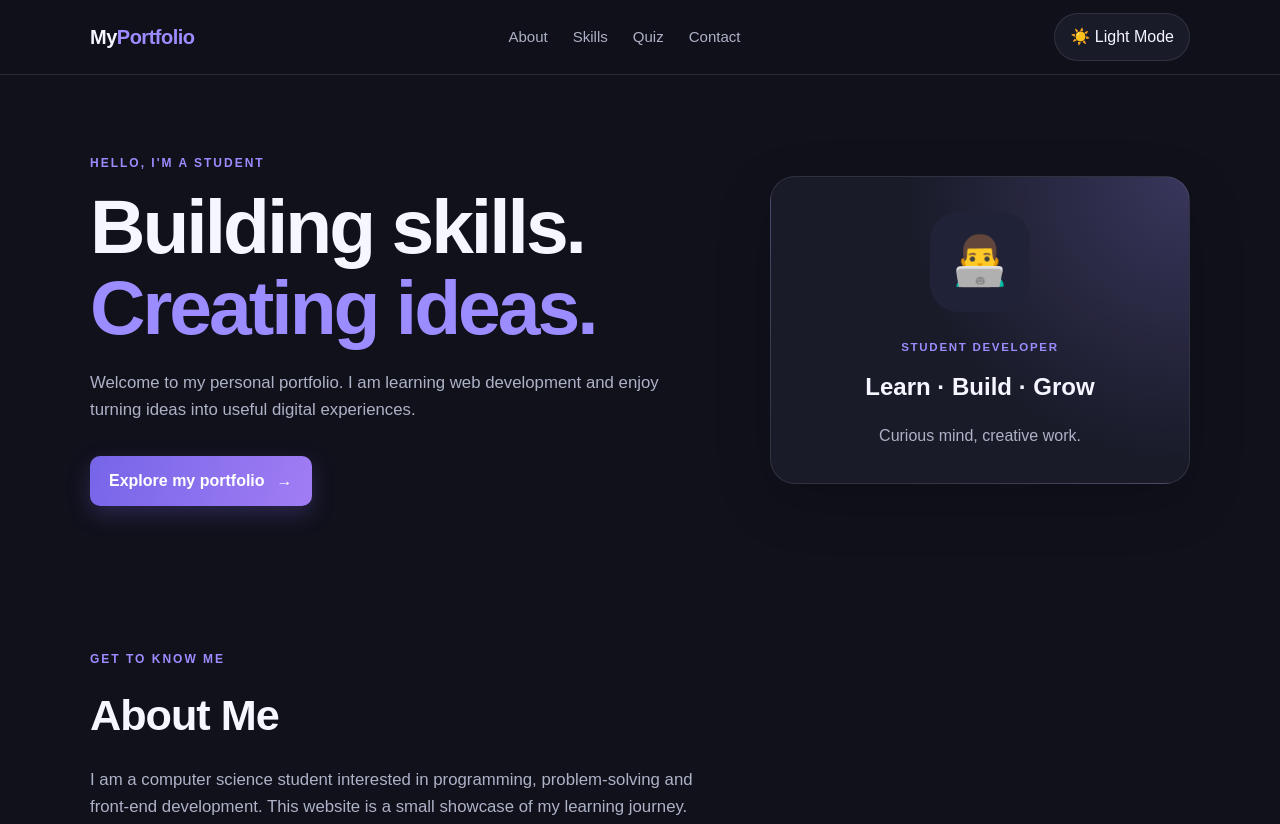
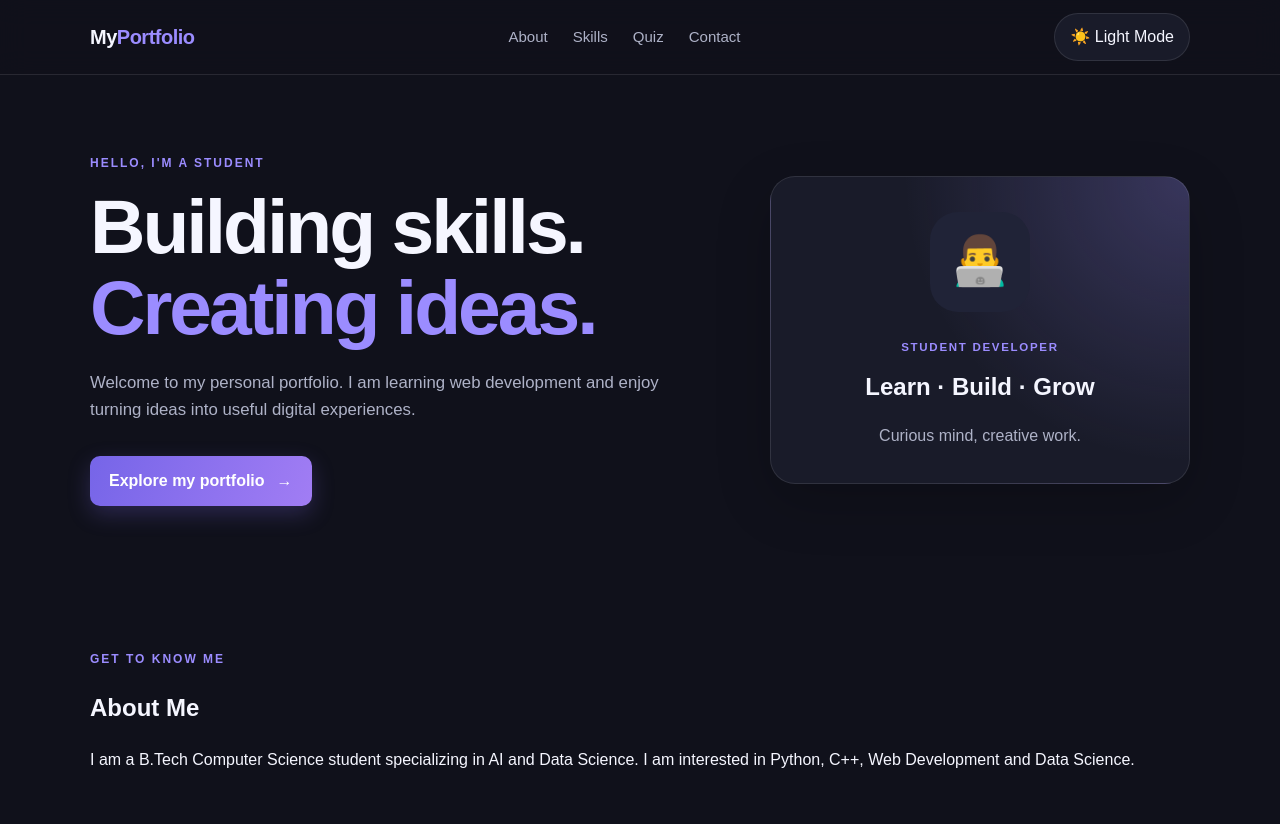
Before and after one commit to Sahilkashyap519/-My-Portfolio, a plain HTML site: page index.html in a window 1280 px wide. Shown: the top 824 px of the page. Drawn offline with Linux system fonts and the light colour scheme.

Commit message:
Update about section

```diff
--- a/index.html
+++ b/index.html
@@ -39,8 +39,14 @@
 
     <section class="section container" id="about">
       <p class="eyebrow">GET TO KNOW ME</p>
-      <h2 class="section-title">About Me</h2>
-      <p class="section-description">I am a computer science student interested in programming, problem-solving and front-end development. This website is a small showcase of my learning journey.</p>
+     <h2>About Me</h2>
+
+<p>
+I am a B.Tech Computer Science student
+specializing in AI and Data Science.
+I am interested in Python, C++, Web
+Development and Data Science.
+</p>
     </section>
 
     <section class="section container" id="skills">
```
